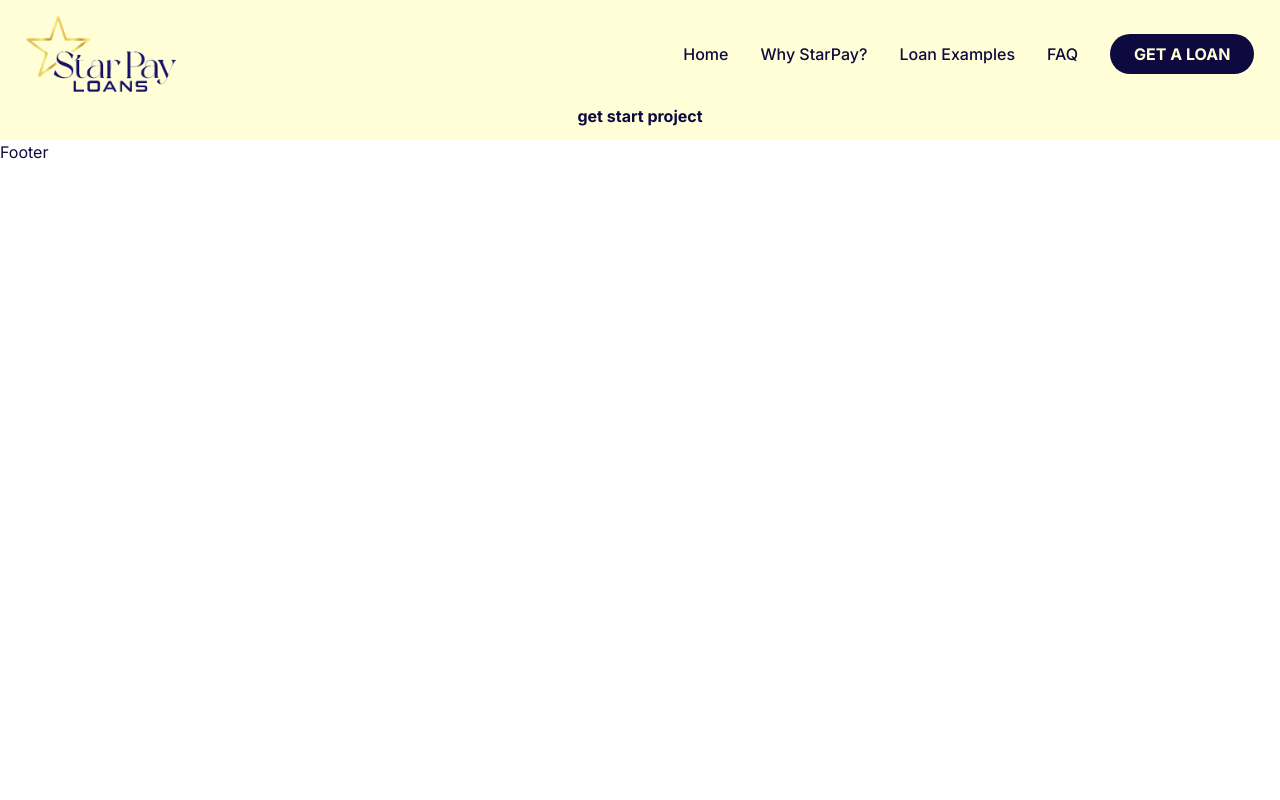
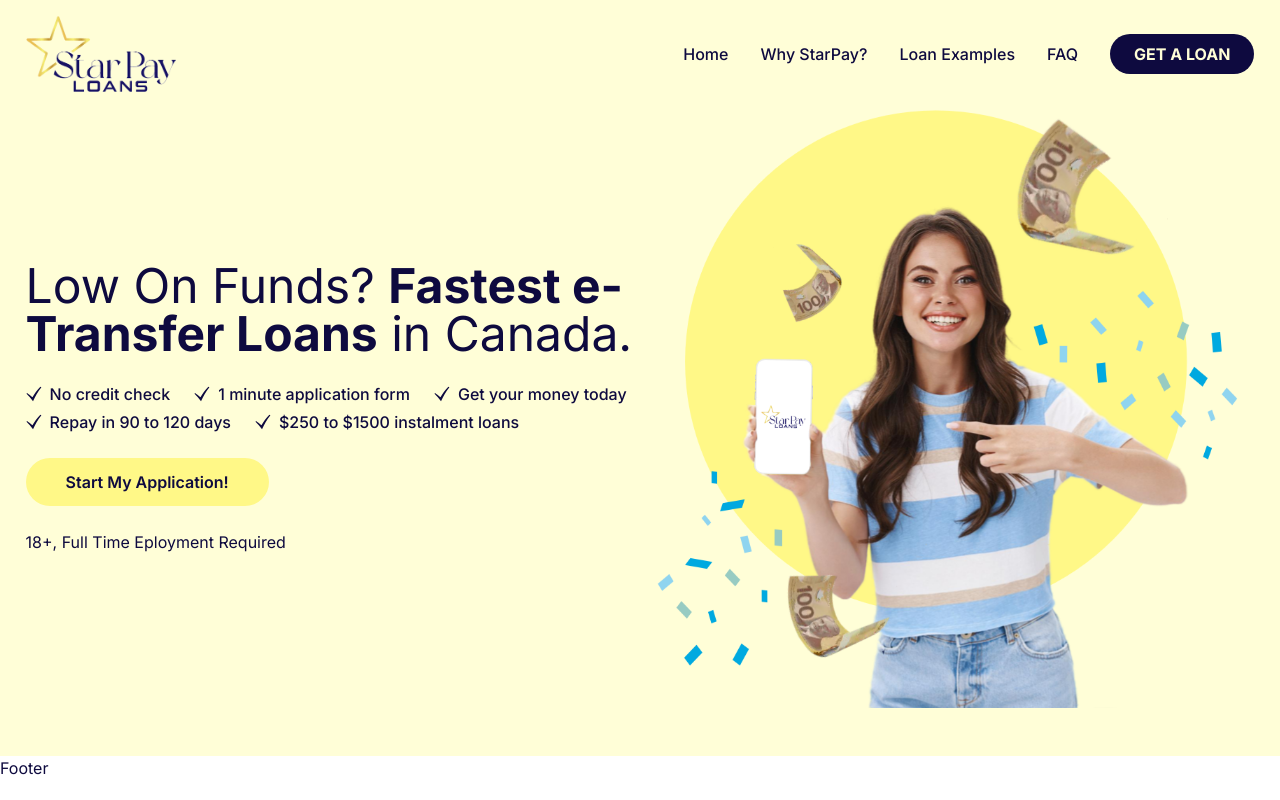
Before and after one commit to jarangit/fl-star-pay-loans, a Next.js app: page / in a window 1280 px wide. Built offline with nearby package versions, Linux system fonts and the light colour scheme.

Commit message:
faet: create banner

```diff
--- a/app/components/menu.tsx
+++ b/app/components/menu.tsx
@@ -24,9 +24,9 @@
 ]
 const Menus = (props: Props) => {
   return (
-    <div className='my-container bg-yellowLight '>
-      <Row className='  items-center w-full justify-between
-     pt-4 '>
+    <div className=' bg-yellowLight '>
+      <Row className='  my-container items-center w-full justify-between
+     !py-4 '>
         <div>
           <Image
             src={'/images/logo.png'}
--- /dev/null
+++ b/app/components/sections/banner.tsx
@@ -0,0 +1,52 @@
+import React from 'react'
+import Row from '../elements/row'
+import Image from 'next/image'
+import Column from '../elements/column'
+import { GiCheckMark } from 'react-icons/gi'
+
+type Props = {}
+
+const list = [
+  'No credit check',
+  '1 minute application form',
+  'Get your money today',
+  'Repay in 90 to 120 days',
+  '$250 to $1500 instalment loans',
+]
+
+const Banner = (props: Props) => {
+  return (
+    <div className='bg-yellowLight pb-12'>
+      <div className='my-container grid grid-cols-1 md:grid-cols-2 p-3'>
+        {/* col1 */}
+        <Column className='justify-center gap-6'>
+          <div className='text-5xl'>Low On Funds? <span className='font-bold'> Fastest e-Transfer Loans</span> in Canada.</div>
+          <Row className='flex-wrap gap-x-6'>
+            {list.map((item, key) => (
+              <Row className='gap-2 font-medium' key={key}>
+                <GiCheckMark />
+                <div>{item}</div>
+              </Row>
+            ))}
+          </Row>
+          <button className='bg-[#FFF887] py-3 px-10 rounded-full font-semibold w-fit'>Start My Application!</button>
+          <div>18+, Full Time Eployment Required</div>
+        </Column>
+        {/* col2 */}
+        <div>
+          <div className='relative w-full  h-[600px]'>
+            <Image
+              src={'/images/banner-person.png'}
+              alt=''
+              fill
+              style={{ objectFit: 'contain' }}
+
+            />
+          </div>
+        </div>
+      </div>
+    </div>
+  )
+}
+
+export default Banner
--- a/app/page.tsx
+++ b/app/page.tsx
@@ -1,9 +1,10 @@
 import Image from "next/image";
+import Banner from "./components/sections/banner";
 
 export default function Home() {
   return (
-    <div className="bg-yellowLight p-3 text-center font-bold">
-      get start project
+    <div >
+      <Banner />
     </div>
   );
 }
--- a/package.json
+++ b/package.json
@@ -12,7 +12,8 @@
     "@next/third-parties": "^14.2.3",
     "next": "^14.2.3",
     "react": "^18",
-    "react-dom": "^18"
+    "react-dom": "^18",
+    "react-icons": "^5.2.1"
   },
   "devDependencies": {
     "@types/node": "^20",
```
Also changed, not shown: 2 other files (tests, documents, lock files or other folders).
